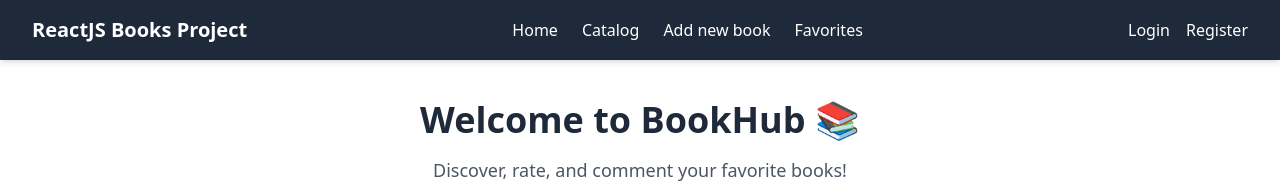
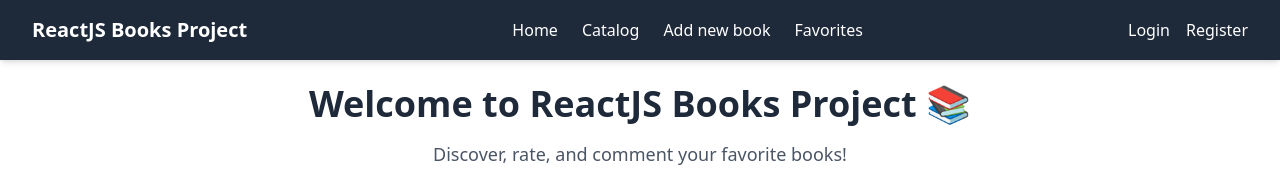
Before and after one commit to KrisZeynev/ReactJS_Books_Project, a React (Vite) app in the folder client/: page / in a window 1280 px wide. Shown: the top 190 px of the page. Built offline with nearby package versions, Linux system fonts and the light colour scheme.

Commit message:
Update Home page

```diff
--- a/client/src/components/home/Home.jsx
+++ b/client/src/components/home/Home.jsx
@@ -29,9 +29,8 @@
   ];
   return (
     <div className="flex flex-col items-center justify-center text-center p-6">
-      <h1 className="text-4xl font-bold text-gray-800 mb-4">{email}</h1>
       <h1 className="text-4xl font-bold text-gray-800 mb-4">
-        Welcome to BookHub 📚
+        Welcome to ReactJS Books Project 📚
       </h1>
       <p className="text-lg text-gray-600 mb-6">
         Discover, rate, and comment your favorite books!
```
